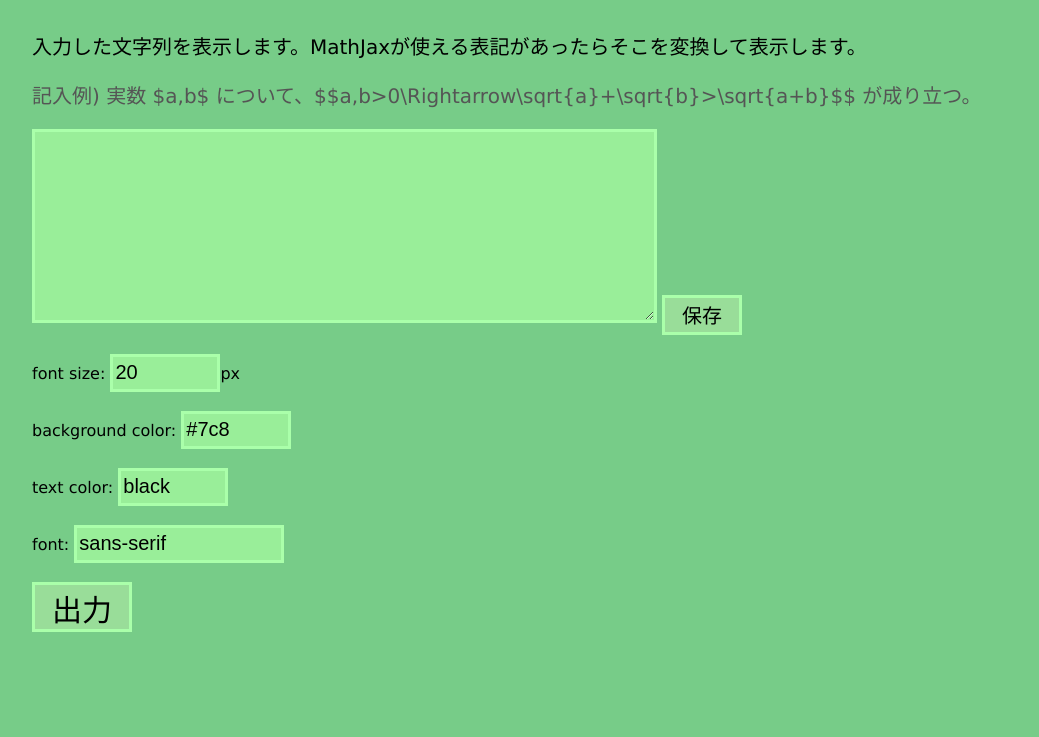
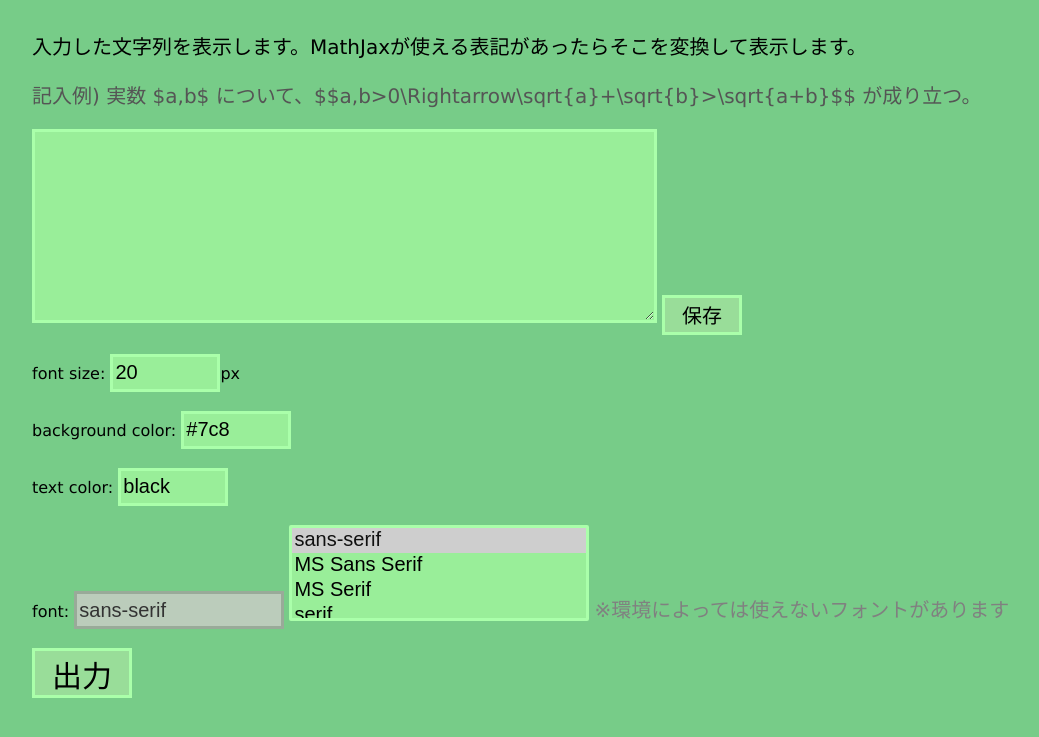
Before and after one commit to Eug1ena/Eug1ena.github.io, a plain HTML site: page html_pages/MathJax.html in a window 1280 px wide. Shown: the part 101-838 px from the top of the page, without its empty margins (68-1107 px from the left). Drawn offline with nearby package versions, Linux system fonts and the light colour scheme; some packages are replaced by stand-ins of ours.

Commit message:
Initialize repository

```diff
--- a/html_pages/MathJax.html
+++ b/html_pages/MathJax.html
@@ -31,7 +31,9 @@
         <span>font size: <input id="font_size" style="background-color: #9e9; font-size: 20px; border: solid #afa; width: 100px; height: 30px; font-family: sans-serif;" value="20">px</span><br><br>
         <span>background color: <input id="background_color" style="background-color: #9e9; font-size: 20px; border: solid #afa; width: 100px; height: 30px; font-family: sans-serif;" value="#7c8"></span><br><br>
         <span>text color: <input id="text_color" style="background-color: #9e9; font-size: 20px; border: solid #afa; width: 100px; height: 30px; font-family: sans-serif;" value="black"></span><br><br>
-        <span>font: <input id="font_family" style="background-color: #9e9; font-size: 20px; border: solid #afa; width: 200px; height: 30px; font-family: sans-serif;" value="sans-serif"></span><br><br>
+        <span>font: <input id="font_family" style="background-color: #bcb; font-size: 20px; border: solid #9a9; color: #333; width: 200px; height: 30px; font-family: sans-serif;" value="sans-serif"></span>
+        <select id="font_family_selector" style="background-color: #9e9; font-size: 20px; border: solid #afa; width: 300px; font-family: sans-serif;" size="3"></select>
+        <span style="color: gray; font-size: 20px;">※環境によっては使えないフォントがあります</span><br><br>
         <button style="width: 100px; height: 50px; font-size: 30px;" onclick="output()" id="output_button" class="button">出力</button>
         <pre style="font-size: 20px; font-family: sans-serif;" id="output_pre"></pre>
         <a style="margin-right: 0px;" href="./../index.html" class="back_button">戻る</a>
@@ -54,7 +56,7 @@
             $("#background").css("background-color", $("#background_color").val());
             $("#output_pre").css("font-size", $("#font_size").val() + "px");
             $("#output_pre").css("color", $("#text_color").val());
-            $("#output_pre").css("font-family", $("#font_family").val());
+            $("#output_pre").css("font-family", $("#font_family_selector").val());
             $("#output_pre").html($("#content").val().replace(/</g, "&lt;").replace(/>/g, "&gt;"));
             MathJax.Hub.Queue(["Typeset",  MathJax.Hub]);
         }
@@ -69,6 +71,68 @@
             localStorage.setItem("saved_text", $("#content").val());
             alert("保存しました。");
         }
+        var fonts = ['sans-serif', 'arial', 'arial black', 'arial narrow', 'arial unicode ms', 'Century Gothic', 'Franklin Gothic Medium', 'Gulim', 'Dotum', 'Haettenschweiler', 'Impact', 'Ludica Sans Unicode', 'Microsoft Sans Serif', 'MS Sans Serif', 'MV Boil', 'New Gulim', 'Tahoma', 'Trebuchet', 'Verdana', 'serif', 'Batang', 'Book Antiqua', 'Bookman Old Style', 'Century', 'Estrangelo Edessa', 'Garamond', 'Gautami', 'Georgia', 'Gungsuh', 'Latha', 'Mangal', 'MS Serif', 'PMingLiU', 'Palatino Linotype', 'Raavi', 'Roman', 'Shruti', 'Sylfaen', 'Times New Roman', 'Tunga', 'monospace', 'BatangChe', 'Courier', 'Courier New', 'DotumChe', 'GlimChe', 'GungsuhChe', 'HG行書体', 'Lucida Console', 'MingLiU', 'OCRB', 'SimHei', 'SimSun', 'Small Fonts', 'Terminal', 'fantasy', 'alba', 'alba matter', 'alba super', 'baby kruffy', 'Chick', 'Croobie', 'Fat', 'Freshbot', 'Frosty', 'GlooGun', 'Jokewood', 'Modern', 'Monotype Corsiva', 'Poornut', 'Pussycat Snickers', 'Weltron Urban', 'cursive', 'Comic Sans MS', 'HGP行書体', 'HG正楷書体-PRO', 'Jenkins v2.0', 'Script', 'MS UI Gothic', 'MS Pゴシック', 'MS ゴシック', 'MS P明朝', 'MS 明朝', 'メイリオ', 'Meiryo UI', '游ゴシック', '游明朝', 'Osaka'];
+        fonts_sort();
+        for(var i = 0; i < fonts.length; i++){
+            $("#font_family_selector").append("<option>" + fonts[i] + "</option>");
+        }
+        $("#font_family_selector").val($("#font_family_selector > option:first").val());
+        $("#font_family").on('input', function(event) {
+            fonts_sort();
+            $("#font_family_selector > option").remove();
+            for(var i = 0; i < fonts.length; i++){
+                $("#font_family_selector").append("<option>" + fonts[i] + "</option>");
+            }
+            $("#font_family_selector").val($("#font_family_selector > option:first").val());
+        });
+
+        function fonts_sort(){
+            fonts.sort(function(a, b){
+                a = a.toString().toLowerCase();
+                b = b.toString().toLowerCase();
+                text = $("#font_family").val().toString().toLowerCase();
+                edit_distance_a = edit_distance(a, text);
+                edit_distance_b = edit_distance(b, text);
+                console.log(a + " " + b + " " + text + " " + edit_distance_a + " " + edit_distance_b);
+                if(edit_distance_a < edit_distance_b){
+                    return -1;
+                }else if(edit_distance_a > edit_distance_b){
+                    return 1;
+                }
+                return 0;
+            });
+            console.log(fonts);
+        }
+
+        var s, t;
+
+        var dp;
+
+        function edit_distance(first, second){
+            s = first, t = second;
+            dp = [];
+            for(var i = 0; i <= s.length; i++){
+                dp[i] = [];
+                for(var j = 0; j <= t.length; j++){
+                    dp[i][j] = -1;
+                }
+            }
+            return calculate_edit_distance(0, 0);
+        }
+
+        function calculate_edit_distance(s_now, t_now){
+            if(dp[s_now][t_now] != -1){
+                return dp[s_now][t_now];
+            }else if(s_now == s.length){
+                return dp[s_now][t_now] = t.length - t_now;
+            }else if(t_now == t.length){
+                return dp[s_now][t_now] = s.length - s_now;
+            }else if(s[s_now] == t[t_now]){
+                return dp[s_now][t_now] = calculate_edit_distance(s_now + 1, t_now + 1);
+            }else{
+                return dp[s_now][t_now] = Math.min(calculate_edit_distance(s_now, t_now + 1) + 1, calculate_edit_distance(s_now + 1, t_now) + 1, calculate_edit_distance(s_now + 1, t_now + 1) + 1);
+            }
+        }
     </script>
 </body>
 </html>
--- a/style.css
+++ b/style.css
@@ -58,7 +58,15 @@ div:not(.problem):not(.simple_div) {
 	width: 1500px;
 }
 
-p:not(.title):not(.back_button), a:not(.back_button), li:not(.title) {
+p:not(.title):not(.back_button) {
+	font-size: 20px;
+}
+
+a:not(.back_button) {
+	font-size: 20px;
+}
+
+li:not(.title) {
 	font-size: 20px;
 }
 
```
